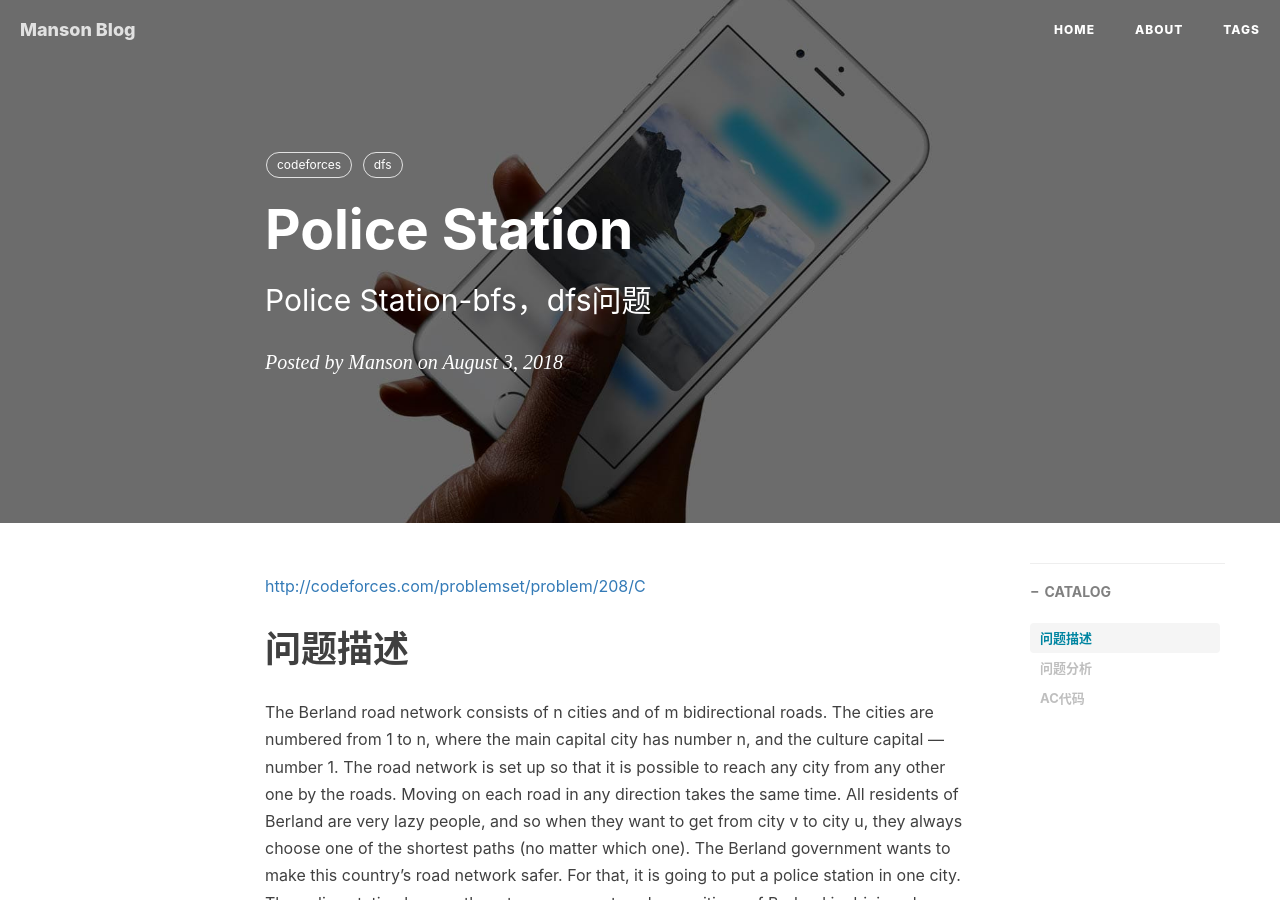
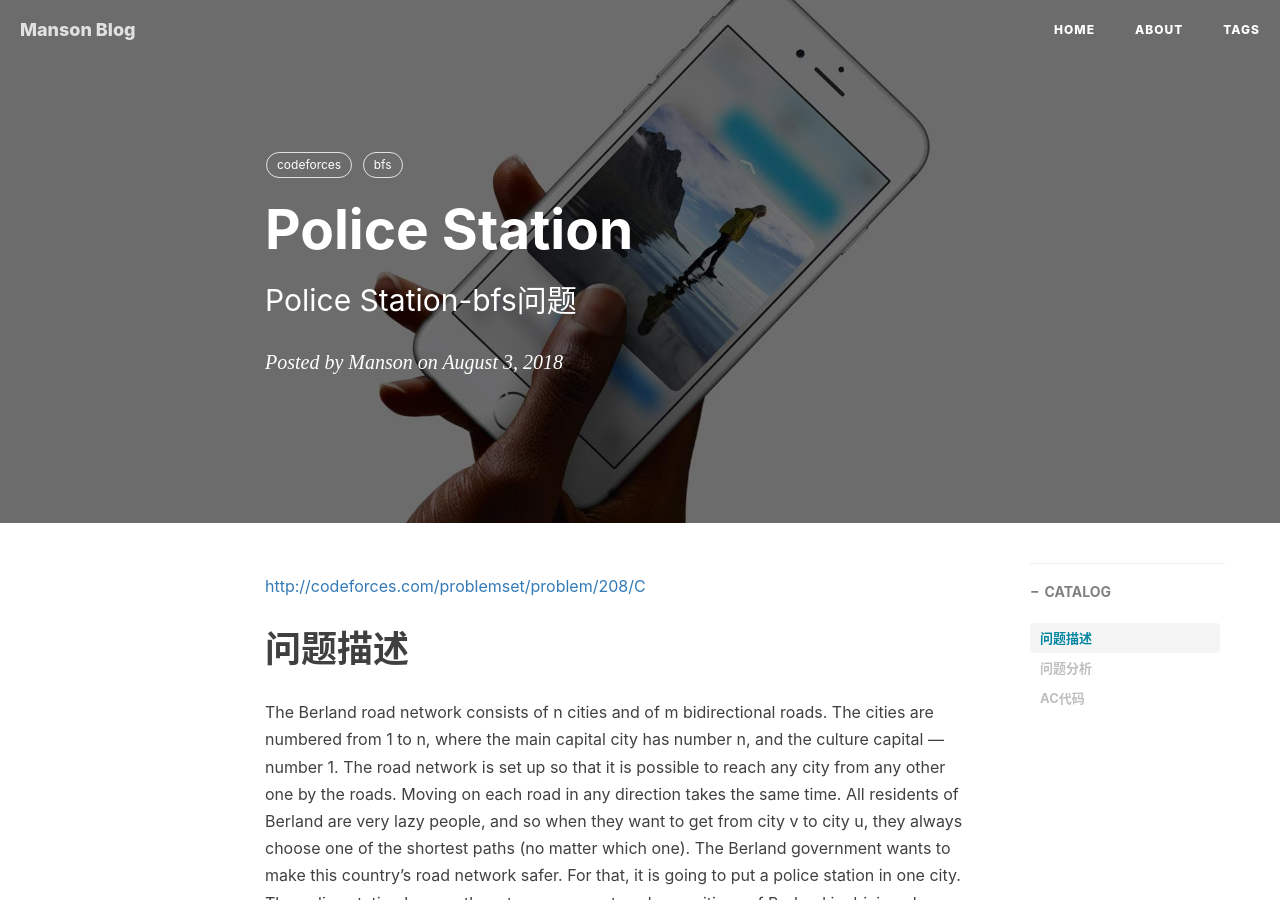
Before and after one commit to MaKaRuiNah/oldblog, a Jekyll site: the page built from _posts/2018-08-03-Police Station.md, in a window 1280 px wide and 900 px high. Built offline with Jekyll 4.4.1, drawn with Linux system fonts in a browser that asks for light colours; nearby versions of some CDN libraries; comment, search, counter and statistics services are not loaded.

Commit message:
Update 2018-08-03-Police Station.md

```diff
--- a/_posts/2018-08-03-Police Station.md
+++ b/_posts/2018-08-03-Police Station.md
@@ -1,14 +1,14 @@
 ---
 layout:     post
 title:       Police Station
-subtitle: Police Station-bfs，dfs问题
+subtitle: Police Station-bfs问题
 date:       2018-08-03
 author:     Manson
 header-img: img/post-bg-ios9-web.jpg
 catalog: true
 tags:
     - codeforces
-    - dfs
+    - bfs
 ---
 [http://codeforces.com/problemset/problem/208/C](http://codeforces.com/problemset/problem/208/C)
 
```
